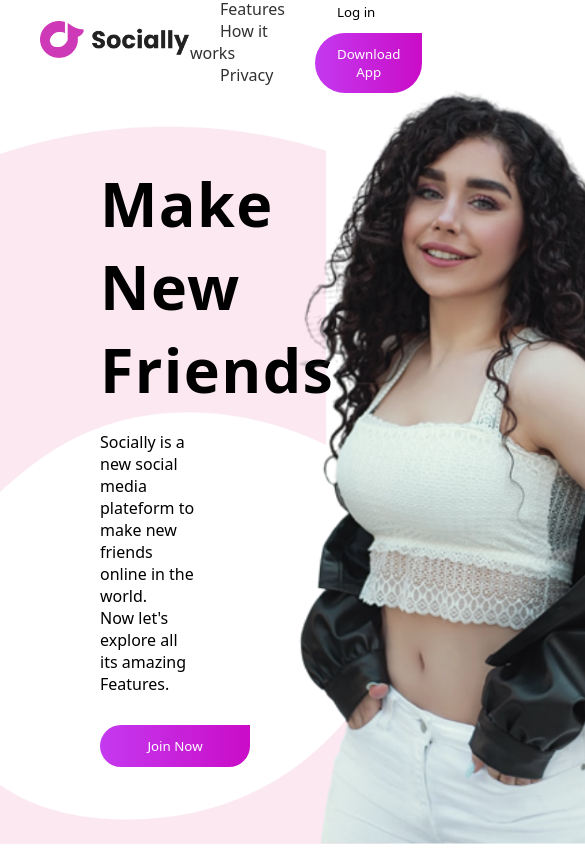
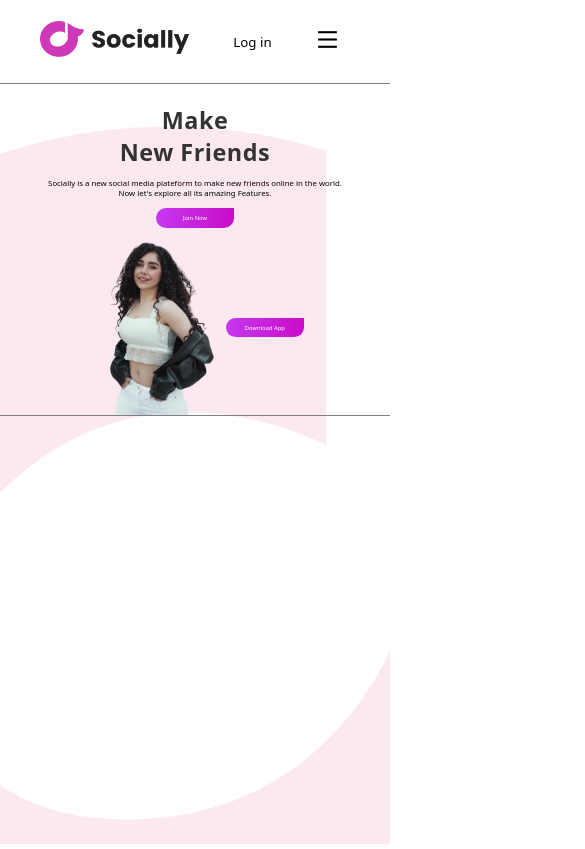
Before and after one commit to AyushBathre2001/MakingFriends, a plain HTML site: page index.html in a window 390 px wide. Shown: the top 849 px of the page, 585 px wide, since content can reach past the window. Drawn offline with nearby package versions, Linux system fonts and the light colour scheme.

Commit message:
Made website responsive

```diff
--- a/index.html
+++ b/index.html
@@ -5,6 +5,7 @@
     <meta http-equiv="X-UA-Compatible" content="IE=edge">
     <meta name="viewport" content="width=device-width, initial-scale=1.0">
     <title>NewFriends</title>
+    <link href="https://cdn.jsdelivr.net/npm/remixicon@2.5.0/fonts/remixicon.css" rel="stylesheet">
     <link rel="stylesheet" href="style.css">
 </head>
 <body>
@@ -27,20 +28,33 @@
                     <button id="log">Log in</button>
                     <button id="download">Download App</button>
                 </div>
+                <button id="hamburger" type="button"><i class="ri-menu-line"></i></button>
             </div>
 
 
             <div class="container">
+
                 <div class="content">
+                    <div class="menu">
+                        <ul>
+                            <li><a id="fn" href="">Features</a></li>
+                            <li><a href="">How it works</a></li>
+                            <li><a href="">Privacy</a></li>
+
+                        </ul>
+                    </div>
                     <h1>Make<br>New Friends</h1>
                     <p>Socially is a new social media plateform to make new friends online in the world.<br>Now let's explore all its amazing Features.</p>
                     <button id="join">Join Now</button>
                 </div>
                 <div class="model">
                     <img src="/pic.png">
+                    <button id="download2">Download App</button>
                 </div>
             </div>
 
         </div>
+
+        <script src="script.js"></script>
     </body>
     </html>
--- /dev/null
+++ b/script.js
@@ -0,0 +1,10 @@
+let hamb = document.getElementById("hamburger")
+let mn = document.getElementsByClassName("menu")[0]
+hamb.addEventListener('click',()=>{
+    if(mn.style.left === "-100%"){
+        mn.style.left = "0%"
+    }
+    else{
+        mn.style.left = "-100%"
+    }
+})
--- a/style.css
+++ b/style.css
@@ -18,9 +18,6 @@
 
 
 
-
-
-
 .navbar {
     width: 100%;
     height: 10vh;
@@ -30,6 +27,7 @@
     align-items: center;
 
     /* border: 1px solid red; */
+
 }
 
 .navbar .logo:hover {
@@ -87,46 +85,75 @@
     /* border: 1px solid red; */
     display: flex;
     justify-content: center;
+    align-items: flex-start;
+    overflow: hidden;
+}
+
+#hamburger{
+    border: none;
+    outline: none;
+    font-size: 25px;
+    background-color: transparent;
+    margin-right: 10px;
+    display: none;
+}
+
+.menu{
+    display: flex;
+    justify-content: center;
     align-items: center;
+    width: 100%;
+    height: 100%;
+    position: absolute;
+    left: -100%;
+    background-color: rgb(192, 78, 146);
+    z-index: 222;
+    transition: all cubic-bezier(0.19, 1, 0.22, 1) 1s;
+}
+
+.menu ul{
+    margin-top: 10px;
+}
+
+.menu ul li{
+    list-style: none;
+    margin-bottom: 10px;
+
+}
+.menu ul li a{
+    text-decoration: none;
+    color: #fff;
+    font-size: 12px;
 }
 
 .content {
+    position: relative;
     display: flex;
     padding-left: 100px;
     flex-direction: column;
     justify-content: center;
     align-items: flex-start;
     width: 50%;
-    height: 90vh;
+    height: 42vw;
     /* border: 1px solid black; */
+
+    overflow: hidden;
 }
 
 .content h1 {
-    font-size: 61px;
+    font-size: 5vw;
     font-weight: 800;
-    color: black;
+    color: #333;
     letter-spacing: 0.022em;
     font-style: normal;
-    animation-name: opacity;
-    animation-duration: 2s;
-    animation-timing-function: ease-in;
-    animation-iteration-count: 1;
+
 }
 
-@keyframes opacity {
-    from {
-        margin-top: 60px;
-        color: rgba(0, 0, 0, 0);
-    }
 
-    to {
-        margin-top: 0px;
-        color: black;
-    }
-}
 
 .content p {
     margin-top: 20px;
+    font-size: 1vw;
 }
 
 .content #join {
@@ -147,10 +174,104 @@
 
 .model {
     width: 50%;
-    height: 90vh;
+    height: 42vw;
     /* border: 1px solid black; */
+
+
+}
+
+.model #download2{
+    padding: 12px 22px;
+    background: linear-gradient(to right, rgb(196, 57, 239), rgb(202, 12, 199));
+    color: white;
+    border: none;
+    outline: none;
+    border-radius: 100px 0px 100px 100px;
+    display: none;
+}
+
+.model #download2:hover {
+    cursor: pointer;
+    background: purple;
+
 }
 
 .model img {
     height: 100%;
 }
+
+@media screen and (max-width:900px){
+    .container{
+        flex-direction: column;
+        align-items: flex-start;
+        justify-content: flex-start;
+    }
+    .content{
+        text-align: center;
+        justify-content: center;
+        align-items: center;
+        padding-left: 0px;
+        width: 100%;
+        height: 40vw;
+
+    }
+    .navbar{
+        border-bottom: 0.5px solid gray;
+    }
+    .content h1{
+        margin-top: 20px;
+        font-size: 6vw;
+    }
+    .content p{
+        font-size: 2vw;
+        margin-top: 10px;
+    }
+    .model{
+        display: flex;
+        justify-content: center;
+        align-items: center;
+        width: 100%;
+        height: 45vw;
+        border-bottom: 0.5px solid gray;
+    }
+    .model #download2{
+        display: block;
+        width: 20vw;
+        height: 5vw;
+        font-size: 1.5vw;
+        padding: 0;
+    }
+
+    .content #join:hover {
+        width: 25vw;
+
+    }
+
+    .content #join{
+        width: 20vw;
+        height: 5vw;
+        font-size: 1.5vw;
+        padding: 0;
+        margin-top: 10px;
+    }
+
+    .login #download{
+        display: none;
+    }
+
+    .nav{
+
+        display: none;
+    }
+
+    #hamburger{
+        display: block;
+    }
+}
+
+@media  screen and (max-width:500px){
+    .content{
+        justify-content: flex-start;
+
+    }
+}
```
